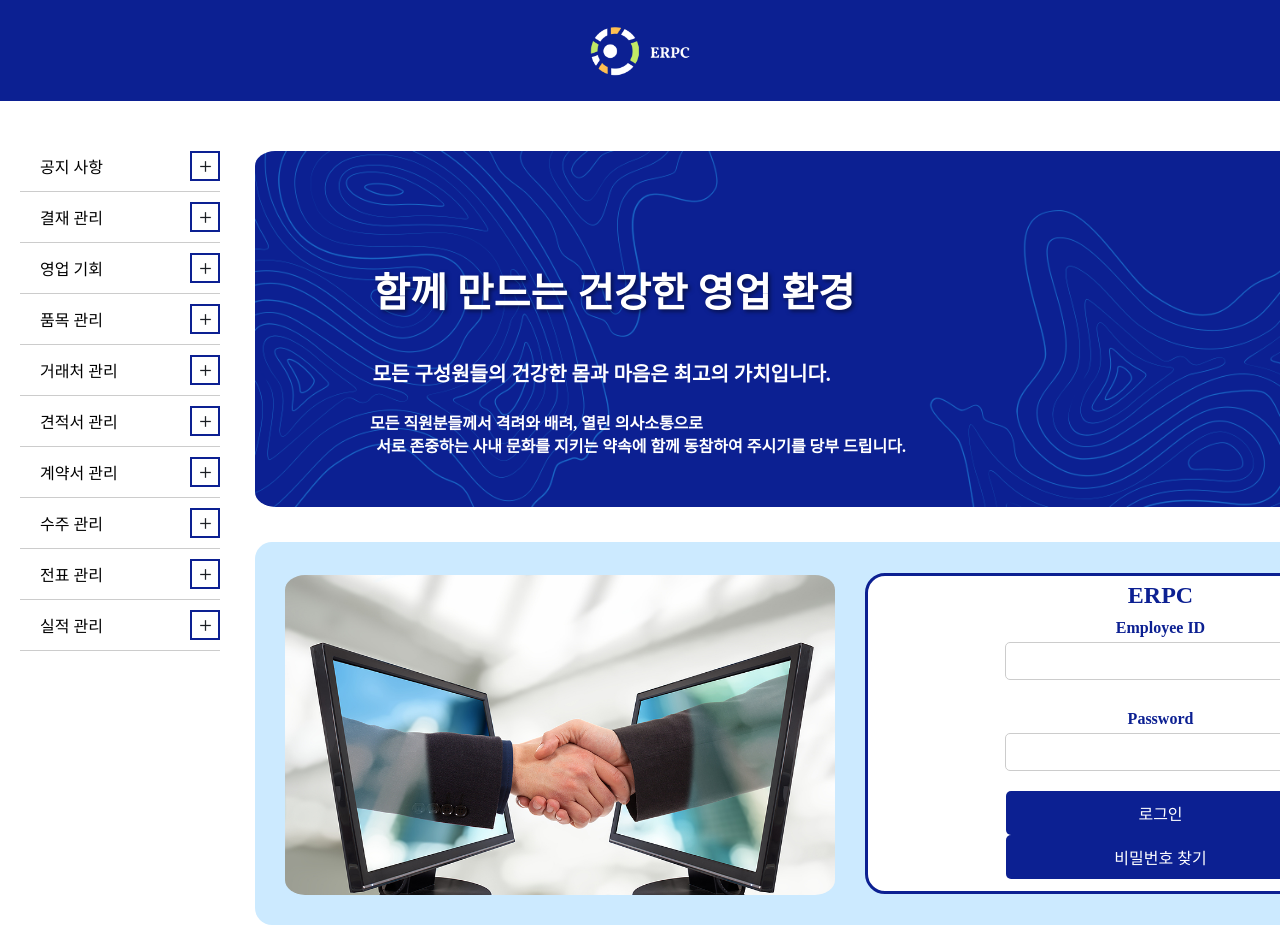
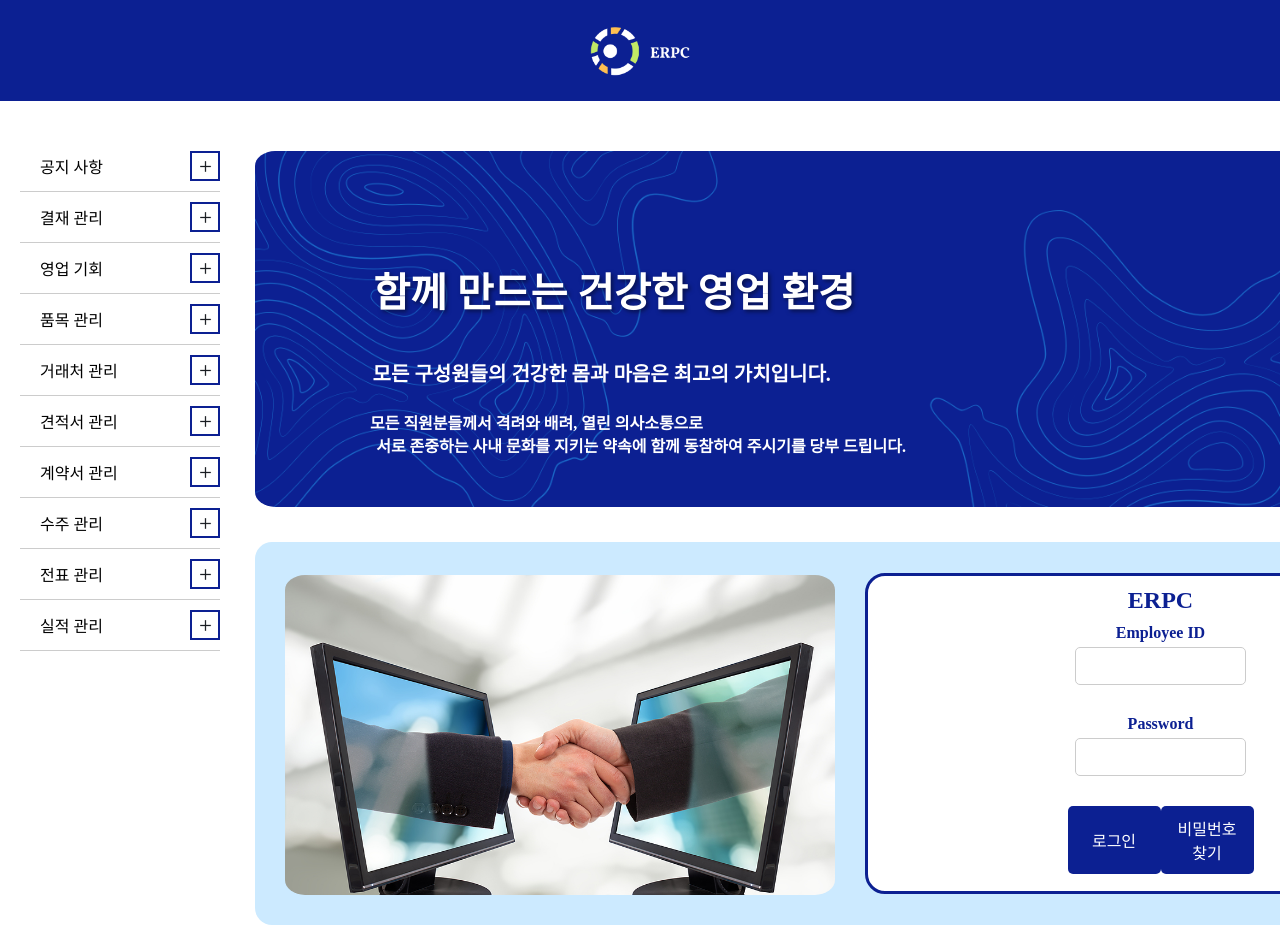
Before and after one commit to CINE-VERSE/erpc-front, a Vue app: page / in a window 1280 px wide. Shown: the top 952 px of the page. Built offline with nearby package versions, Linux system fonts and the light colour scheme; a web font is replaced by a local one.

Commit message:
수정
수정

```diff
--- a/src/components/employee/EmployeeList.vue
+++ b/src/components/employee/EmployeeList.vue
@@ -1,13 +1,11 @@
 <template>
   <div>
     <h2>직원 목록</h2>
-    <ul>
-      <li v-for="employee in employees" :key="employee.employeeId">
-        <router-link :to="'/employees/' + employee.employeeId">
-          {{ employee.employeeName }}
-        </router-link>
-      </li>
-    </ul>
+    <div class="employee-grid">
+      <router-link v-for="employee in employees" :key="employee.employeeId" :to="'/employees/' + employee.employeeId" class="employee-item">
+        {{ employee.employeeName }}
+      </router-link>
+    </div>
   </div>
 </template>
 
@@ -32,6 +30,32 @@ export default {
 }
 </script>
 <style scoped>
+.employee-grid {
+  display: grid;
+  grid-template-columns: repeat(5, 1fr); /* 5개의 열로 그리드를 만듭니다. */
+  grid-gap: 10px; /* 열 사이의 간격을 조정합니다. */
+}
+
+.employee-item {
+  background-color: #fff;
+  border: 1px solid #ddd;
+  border-radius: 4px;
+  padding: 10px;
+  transition: background-color 0.3s ease, box-shadow 0.3s ease;
+}
+
+.employee-item:hover {
+  background-color: #f1f1f1;
+  box-shadow: 0 2px 8px rgba(0, 0, 0, 0.15);
+}
+
+.router-link-exact-active {
+  font-weight: bold;
+}
+
+.router-link-exact-active:hover {
+  background-color: #f1f1f1;
+}
 div {
   font-family: Arial, sans-serif;
   padding: 20px;
--- a/src/components/main/Main.vue
+++ b/src/components/main/Main.vue
@@ -23,8 +23,10 @@
                     <input type="text" v-model="employeeCode" id="employee-id" name="employee-id">
                     <label for="password">Password</label>
                     <input type="password" v-model="employeePassword" id="password" name="password">
+                    <div class="login-container2">
                     <button @click="login">로그인</button>
                     <button @click="changePassword">비밀번호 찾기</button>
+                    </div>
                 </div>
             </div>
         </div>
@@ -89,6 +91,7 @@ const login = async () => {
             localStorage.setItem('userId', userId);
             alert('로그인 성공!');
             fetchEmployeeData();
+            location.reload(); // 로그인 성공 후 새로고침
         } else {
             alert('로그인 실패: 토큰을 받지 못했습니다.');
         }
@@ -109,7 +112,6 @@ const changePassword = () => {
     router.push('/change-password');
 };
 </script>
-
 
 <style>
 .mainpage {
@@ -224,6 +226,13 @@ const changePassword = () => {
 
 .login-container {
     text-align: center;
+
+}
+.login-container2 {
+    text-align: center;
+    display: flex;
+    flex-direction: row;
+    justify-content: space-around;
 }
 
 .logged-in-message {
@@ -278,4 +287,23 @@ const changePassword = () => {
 .login-container button:hover {
     background-color: #051A80;
 }
+
+.login-container button,
+.logged-in-message button {
+    width: 85%;
+    padding: 10px;
+    background-color: #0C2092;
+    color: white;
+    border: none;
+    border-radius: 5px;
+    font-size: 16px;
+    cursor: pointer;
+    margin-top: 10px; /* 버튼 간의 간격을 조정합니다. */
+}
+
+.login-container button:hover,
+.logged-in-message button:hover {
+    background-color: #051A80;
+}
+
 </style>
--- a/src/router/mainRouter.js
+++ b/src/router/mainRouter.js
@@ -210,7 +210,7 @@ const routes = [
     {
         path: '/notice/:noticeId',
         component: NoticeContent,
-        beforeEnter: requirePermission(1)
+        // beforeEnter: requirePermission(1)
     },
     {
         path: '/notice/modify/:noticeId',
```
